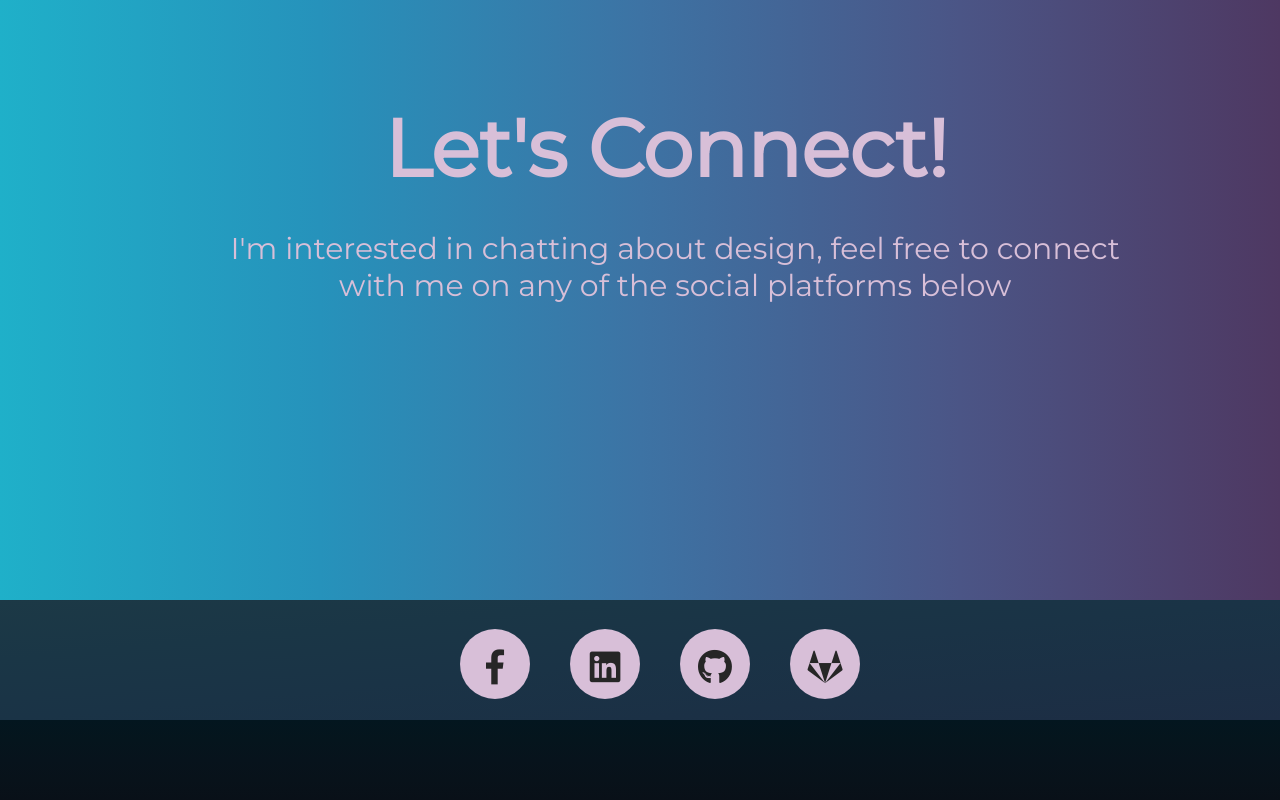
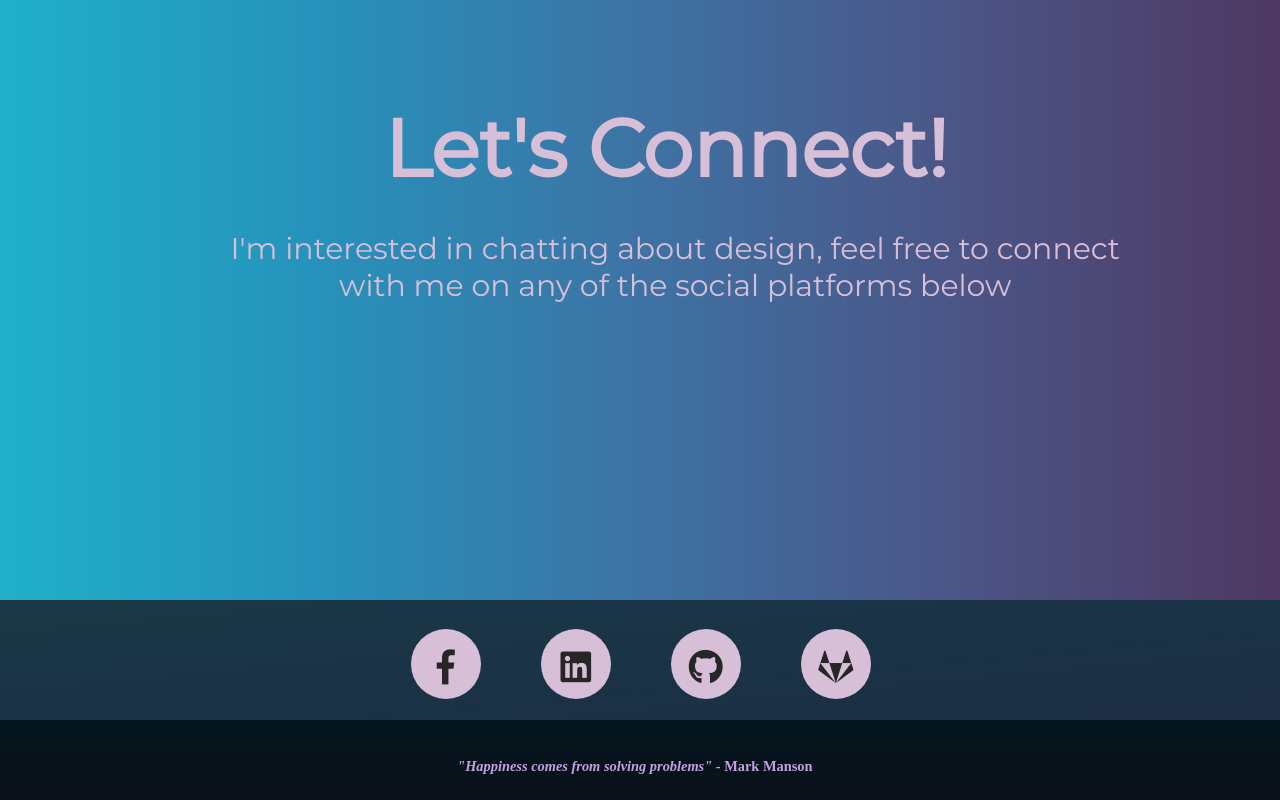
Before and after one commit to brownbyteXCVI/developer-portfolio-website, a plain HTML site: page index.html in a window 1280 px wide. Shown: the part 3620-4420 px from the top of the page. Drawn offline with nearby package versions, Linux system fonts and the light colour scheme.

Commit message:
Added quote to tribute container

```diff
--- a/index.html
+++ b/index.html
@@ -180,7 +180,7 @@
 
            <div class="tribute_container">
 
-
+            <p class="quote"><i>"Happiness comes from solving problems" </i> - Mark Manson</p>
 
 
         </div>
--- a/styles.css
+++ b/styles.css
@@ -251,7 +251,7 @@ color: thistle;
     display: flex;
     position: absolute;
     top: 40%;
-    left: 50%;
+    left: 48.5%;
     transform: translate(-50%, -50%);
   }
 
@@ -266,7 +266,7 @@ color: thistle;
     text-align: center;
     line-height: 80px;
     font-size: 35px;
-    margin: 0 20px;
+    margin: 0 30px;
     display: block;
     border-radius: 50%;
     position: relative;
@@ -325,7 +325,20 @@ color: thistle;
     background-image: linear-gradient(to top, #091018, #08121a, #07131c, #05151d, #03161f);
     height: 80px;
     width: 100%;
+    position: absolute;
 }
+
+    .quote{
+    font-size: 0.9rem;
+
+    display: inline-block;
+    position: relative;
+    top: 40%;
+    left: 49.6%;
+    transform: translate(-50%, -50%);
+    color: #c2a2e0;
+    font-weight: bolder;
+    }
 
 
                                                         /* JS Libraries */
```
